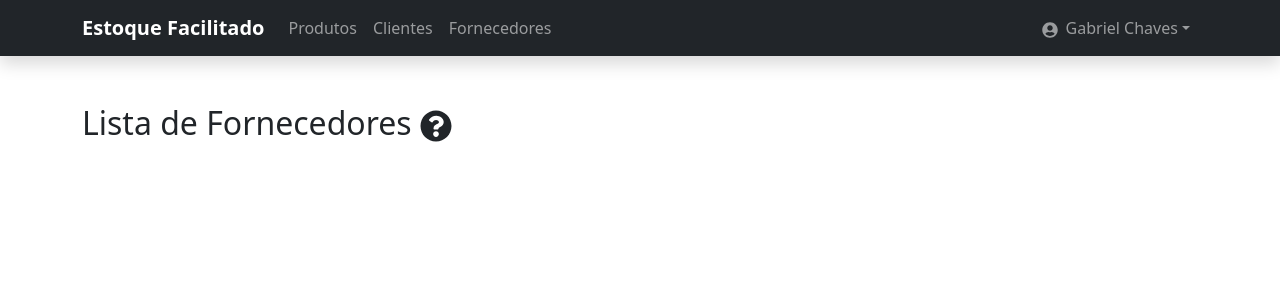
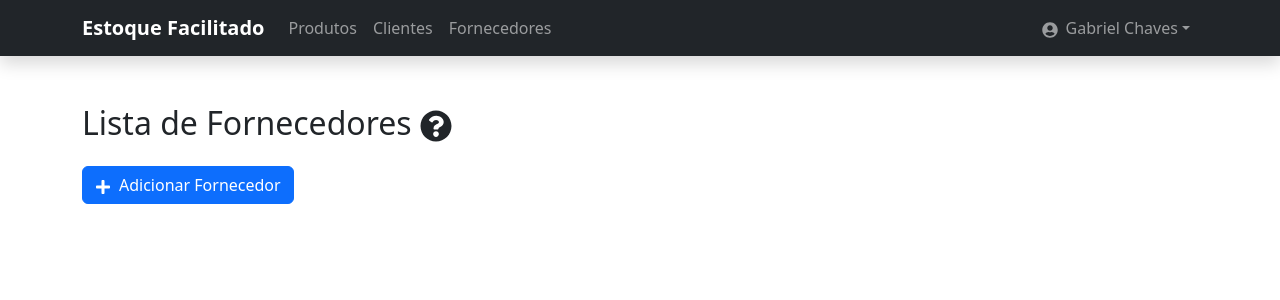
Before and after one commit to gabrielvitorm/projeto-curso, a React (Vite) app in the folder meusistema-frontend/: page /listar-fornecedores in a window 1280 px wide. Shown: the top 300 px of the page. Built offline with nearby package versions, Linux system fonts and the light colour scheme.

Commit message:
fix: Botão add fornecedor

```diff
--- a/meusistema-frontend/src/pages/Fornecedor/FornecedorList.jsx
+++ b/meusistema-frontend/src/pages/Fornecedor/FornecedorList.jsx
@@ -1,6 +1,7 @@
 import React from 'react'
-import { Container, OverlayTrigger, Tooltip } from 'react-bootstrap'
-import { FaQuestionCircle } from 'react-icons/fa'
+import { Button, Container, OverlayTrigger, Tooltip } from 'react-bootstrap'
+import { FaPlus, FaQuestionCircle } from 'react-icons/fa'
+import { Link } from 'react-router-dom'
 
 const FornecedorList = () => {
   return (
@@ -17,6 +18,14 @@ const FornecedorList = () => {
 
         </OverlayTrigger>
       </h2>
+
+      <div className='mb-3'>
+        <Button as={Link} to='/cadastrar-fornecedor' variant='primary'>
+          <FaPlus className='me-2'/>
+          Adicionar Fornecedor
+        </Button>
+
+      </div>
     </Container>
   )
 }
```
